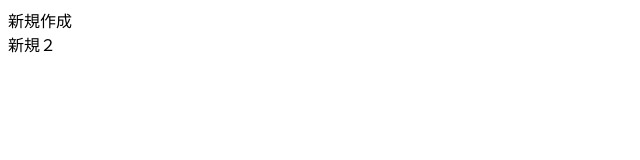
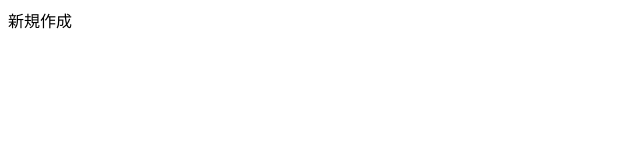
Before and after one commit to Hidemar/stl, a plain HTML site: page index.html in a window 1280 px wide. Shown: the full height of the page, 0-640 px from the left. Drawn offline with Linux system fonts and the light colour scheme.

Commit message:
html作成

```diff
--- a/index.html
+++ b/index.html
@@ -10,8 +10,5 @@
     <div>
         新規作成
     </div>
-    <div>
-        新規２
-    </div>
 </body>
 </html>
```
